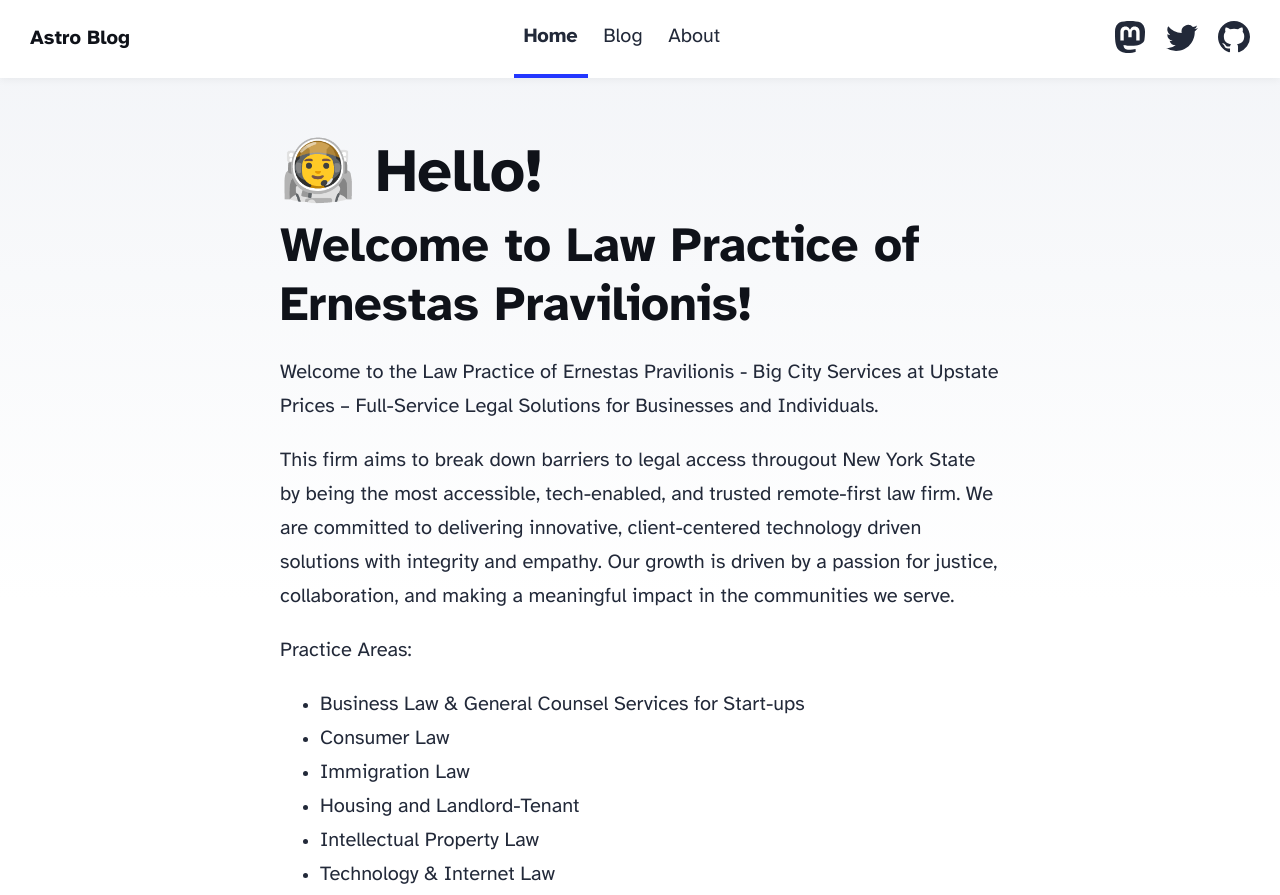
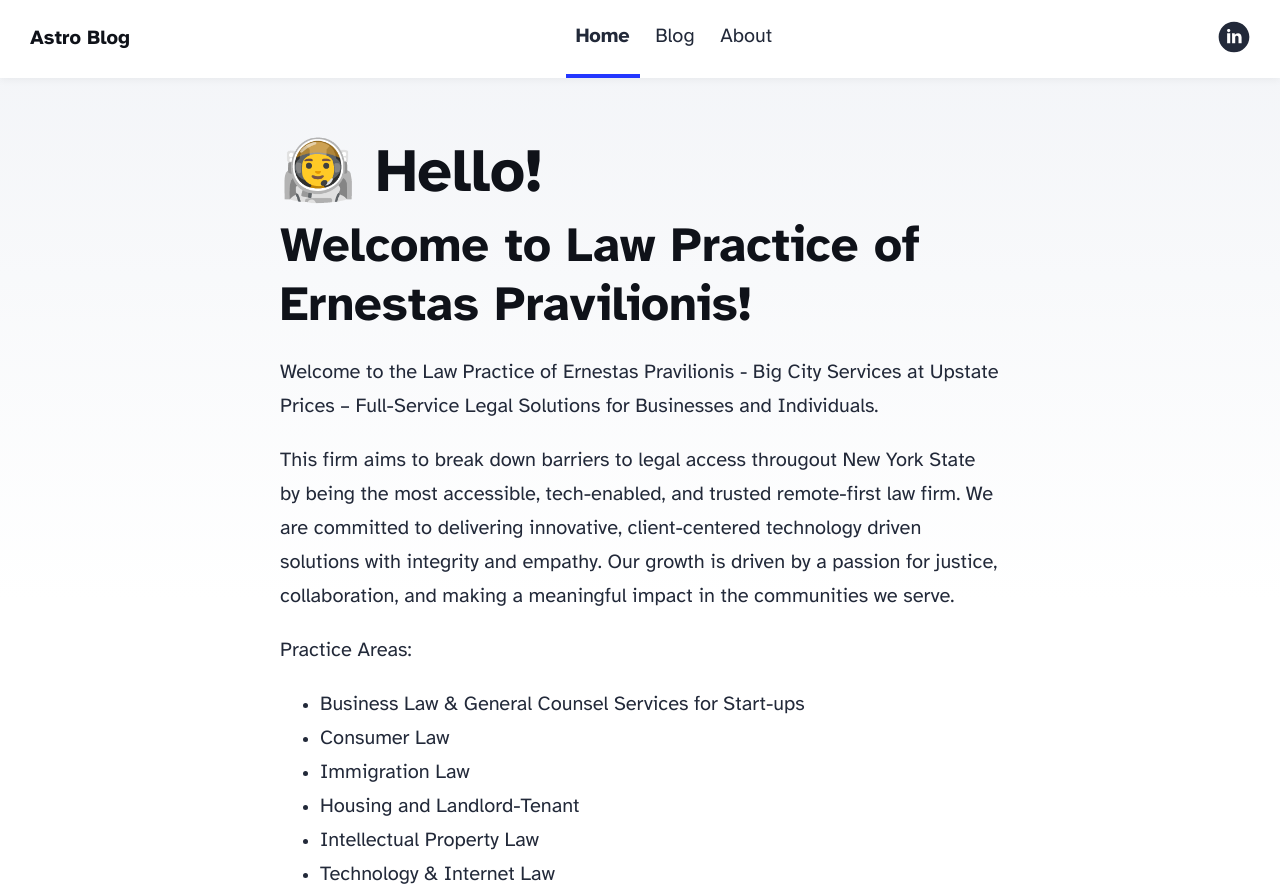
Before and after one commit to epravilionis/epra-website, an Astro site: page / in a window 1280 px wide. Shown: the top 895 px of the page. Built offline with nearby package versions, Linux system fonts and the light colour scheme; Astro itself is replaced by a stand-in of ours.

Commit message:
Update Header.astro

```diff
--- a/src/components/Header.astro
+++ b/src/components/Header.astro
@@ -12,33 +12,15 @@ import { SITE_TITLE } from '../consts';
 			<HeaderLink href="/about">About</HeaderLink>
 		</div>
 		<div class="social-links">
-			<a href="https://m.webtoo.ls/@astro" target="_blank">
-				<span class="sr-only">Follow Astro on Mastodon</span>
-				<svg viewBox="0 0 16 16" aria-hidden="true" width="32" height="32"
-					><path
-						fill="currentColor"
-						d="M11.19 12.195c2.016-.24 3.77-1.475 3.99-2.603.348-1.778.32-4.339.32-4.339 0-3.47-2.286-4.488-2.286-4.488C12.062.238 10.083.017 8.027 0h-.05C5.92.017 3.942.238 2.79.765c0 0-2.285 1.017-2.285 4.488l-.002.662c-.004.64-.007 1.35.011 2.091.083 3.394.626 6.74 3.78 7.57 1.454.383 2.703.463 3.709.408 1.823-.1 2.847-.647 2.847-.647l-.06-1.317s-1.303.41-2.767.36c-1.45-.05-2.98-.156-3.215-1.928a3.614 3.614 0 0 1-.033-.496s1.424.346 3.228.428c1.103.05 2.137-.064 3.188-.189zm1.613-2.47H11.13v-4.08c0-.859-.364-1.295-1.091-1.295-.804 0-1.207.517-1.207 1.541v2.233H7.168V5.89c0-1.024-.403-1.541-1.207-1.541-.727 0-1.091.436-1.091 1.296v4.079H3.197V5.522c0-.859.22-1.541.66-2.046.456-.505 1.052-.764 1.793-.764.856 0 1.504.328 1.933.983L8 4.39l.417-.695c.429-.655 1.077-.983 1.934-.983.74 0 1.336.259 1.791.764.442.505.661 1.187.661 2.046v4.203z"
-					></path></svg
-				>
-			</a>
-			<a href="https://twitter.com/astrodotbuild" target="_blank">
-				<span class="sr-only">Follow Astro on Twitter</span>
-				<svg viewBox="0 0 16 16" aria-hidden="true" width="32" height="32"
-					><path
-						fill="currentColor"
-						d="M5.026 15c6.038 0 9.341-5.003 9.341-9.334 0-.14 0-.282-.006-.422A6.685 6.685 0 0 0 16 3.542a6.658 6.658 0 0 1-1.889.518 3.301 3.301 0 0 0 1.447-1.817 6.533 6.533 0 0 1-2.087.793A3.286 3.286 0 0 0 7.875 6.03a9.325 9.325 0 0 1-6.767-3.429 3.289 3.289 0 0 0 1.018 4.382A3.323 3.323 0 0 1 .64 6.575v.045a3.288 3.288 0 0 0 2.632 3.218 3.203 3.203 0 0 1-.865.115 3.23 3.23 0 0 1-.614-.057 3.283 3.283 0 0 0 3.067 2.277A6.588 6.588 0 0 1 .78 13.58a6.32 6.32 0 0 1-.78-.045A9.344 9.344 0 0 0 5.026 15z"
-					></path></svg
-				>
-			</a>
-			<a href="https://github.com/withastro/astro" target="_blank">
-				<span class="sr-only">Go to Astro's GitHub repo</span>
-				<svg viewBox="0 0 16 16" aria-hidden="true" width="32" height="32"
-					><path
-						fill="currentColor"
-						d="M8 0C3.58 0 0 3.58 0 8c0 3.54 2.29 6.53 5.47 7.59.4.07.55-.17.55-.38 0-.19-.01-.82-.01-1.49-2.01.37-2.53-.49-2.69-.94-.09-.23-.48-.94-.82-1.13-.28-.15-.68-.52-.01-.53.63-.01 1.08.58 1.23.82.72 1.21 1.87.87 2.33.66.07-.52.28-.87.51-1.07-1.78-.2-3.64-.89-3.64-3.95 0-.87.31-1.59.82-2.15-.08-.2-.36-1.02.08-2.12 0 0 .67-.21 2.2.82.64-.18 1.32-.27 2-.27.68 0 1.36.09 2 .27 1.53-1.04 2.2-.82 2.2-.82.44 1.1.16 1.92.08 2.12.51.56.82 1.27.82 2.15 0 3.07-1.87 3.75-3.65 3.95.29.25.54.73.54 1.48 0 1.07-.01 1.93-.01 2.2 0 .21.15.46.55.38A8.012 8.012 0 0 0 16 8c0-4.42-3.58-8-8-8z"
-					></path></svg
-				>
-			</a>
+			<a href="https://www.linkedin.com/in/e-pravilionis/" target="_blank">
+			<span class="sr-only">Follow Ernest on LinkedIn</span>
+			<svg
+			xmlns="http://www.w3.org/2000/svg" width="32" height="32" viewBox="0 0 20 20"
+				><path
+				fill="currentColor"
+				d="M10 .4C4.698.4.4 4.698.4 10s4.298 9.6 9.6 9.6s9.6-4.298 9.6-9.6S15.302.4 10 .4M7.65 13.979H5.706V7.723H7.65zm-.984-7.024c-.614 0-1.011-.435-1.011-.973c0-.549.409-.971 1.036-.971s1.011.422 1.023.971c0 .538-.396.973-1.048.973m8.084 7.024h-1.944v-3.467c0-.807-.282-1.355-.985-1.355c-.537 0-.856.371-.997.728c-.052.127-.065.307-.065.486v3.607H8.814v-4.26c0-.781-.025-1.434-.051-1.996h1.689l.089.869h.039c.256-.408.883-1.01 1.932-1.01c1.279 0 2.238.857 2.238 2.699z"/>
+				</svg>
+				</a>
 		</div>
 	</nav>
 </header>
```
